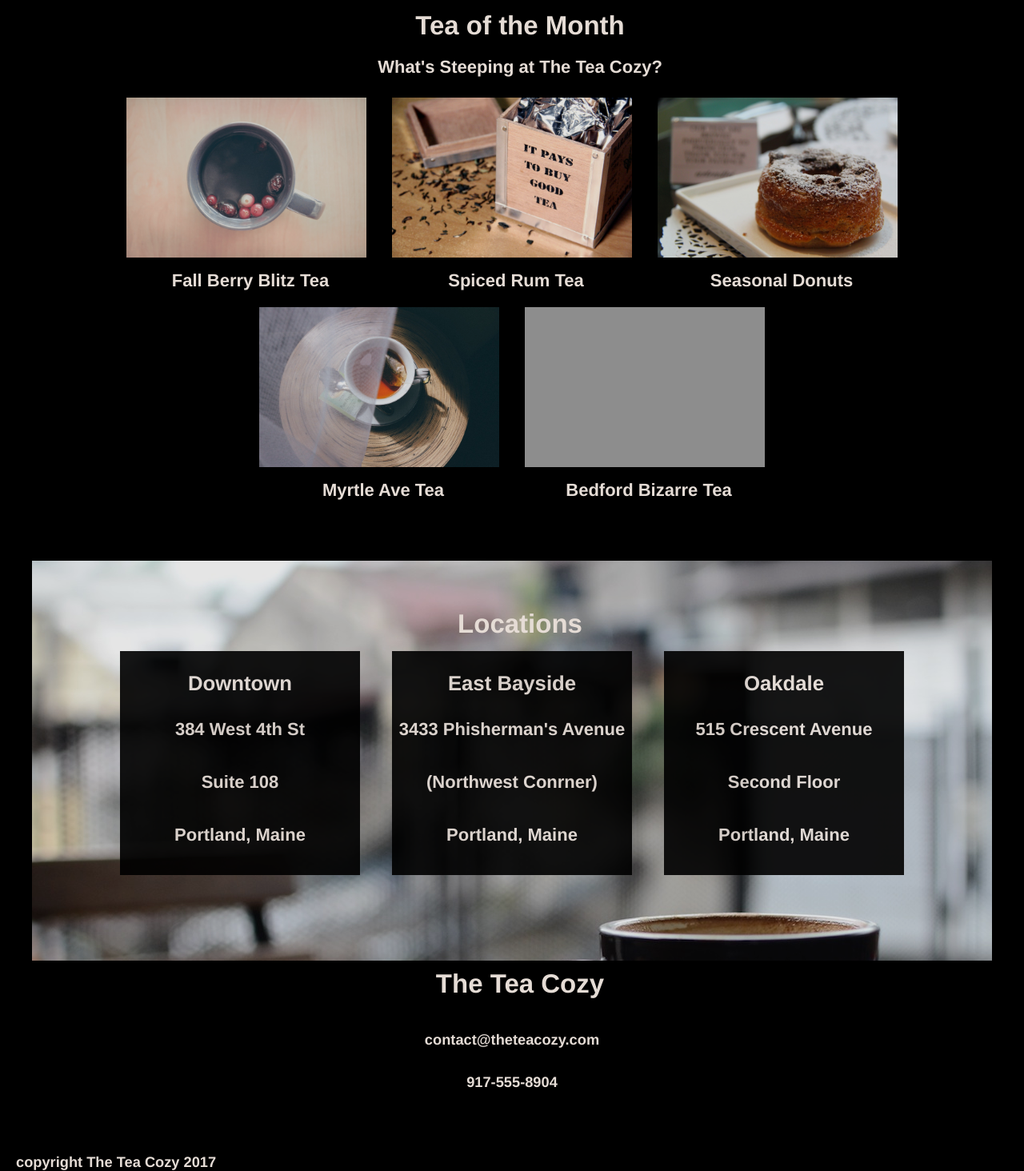
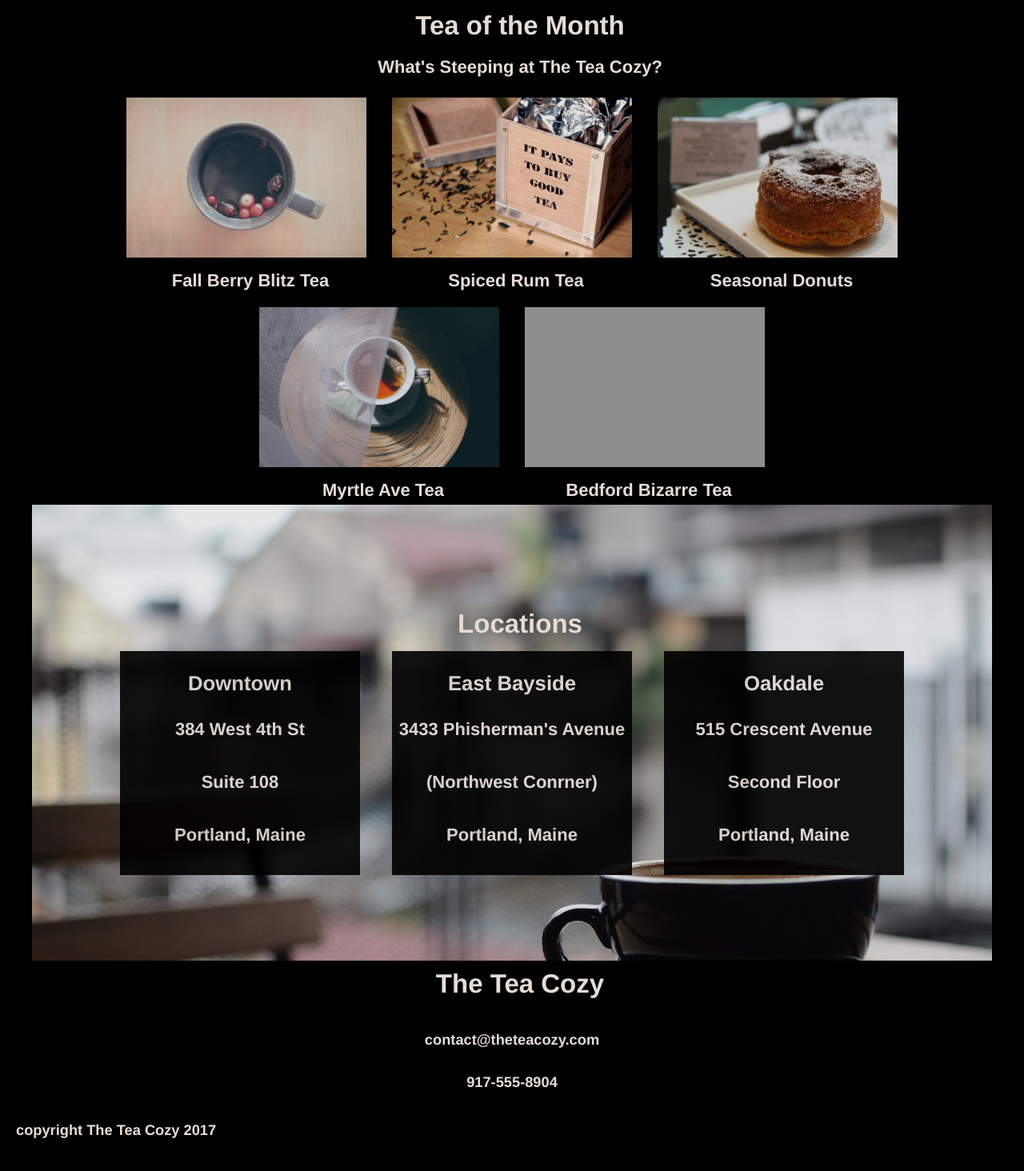
Before and after one commit to Hanselmus/TeaCozy, a plain HTML site: page index.html in a window 1280 px wide. Shown: the part 836-2300 px from the top of the page at 80% size. Drawn offline with Linux system fonts and the light colour scheme; grey boxes are pictures that could not be loaded.

Commit message:
Correct internal links and remove unnecessary relative positioning

```diff
--- a/resources/css/style.css
+++ b/resources/css/style.css
@@ -79,9 +79,8 @@ h4 {
   width: 1000px;
   display: flex;
   text-align: center;
-  position: relative;
   flex-direction: column;
-  top: 70px;
+  padding-top: 70px;
 }
 
 .teas {
@@ -110,8 +109,7 @@ h4 {
   text-align: center;
   width: 1200px;
   min-height: 500px;
-  position: relative;
-  top: 140px;
+  padding-top: 70px;
 }
 
 .loc-header {
@@ -143,9 +141,7 @@ h4 {
 
 /* Contact section */
 .contact {
-  height: 200px;
-  position: relative;
-  top: 140px;
+  min-height: 200px;
   text-align: center;
 }
 
@@ -155,7 +151,5 @@ h4 {
 
 /* Footer */
 .footer {
-  position: relative;
-  top: 220px;
-  margin-left: 20px;
+  margin: 70px 0px 0px 20px;
 }
```
